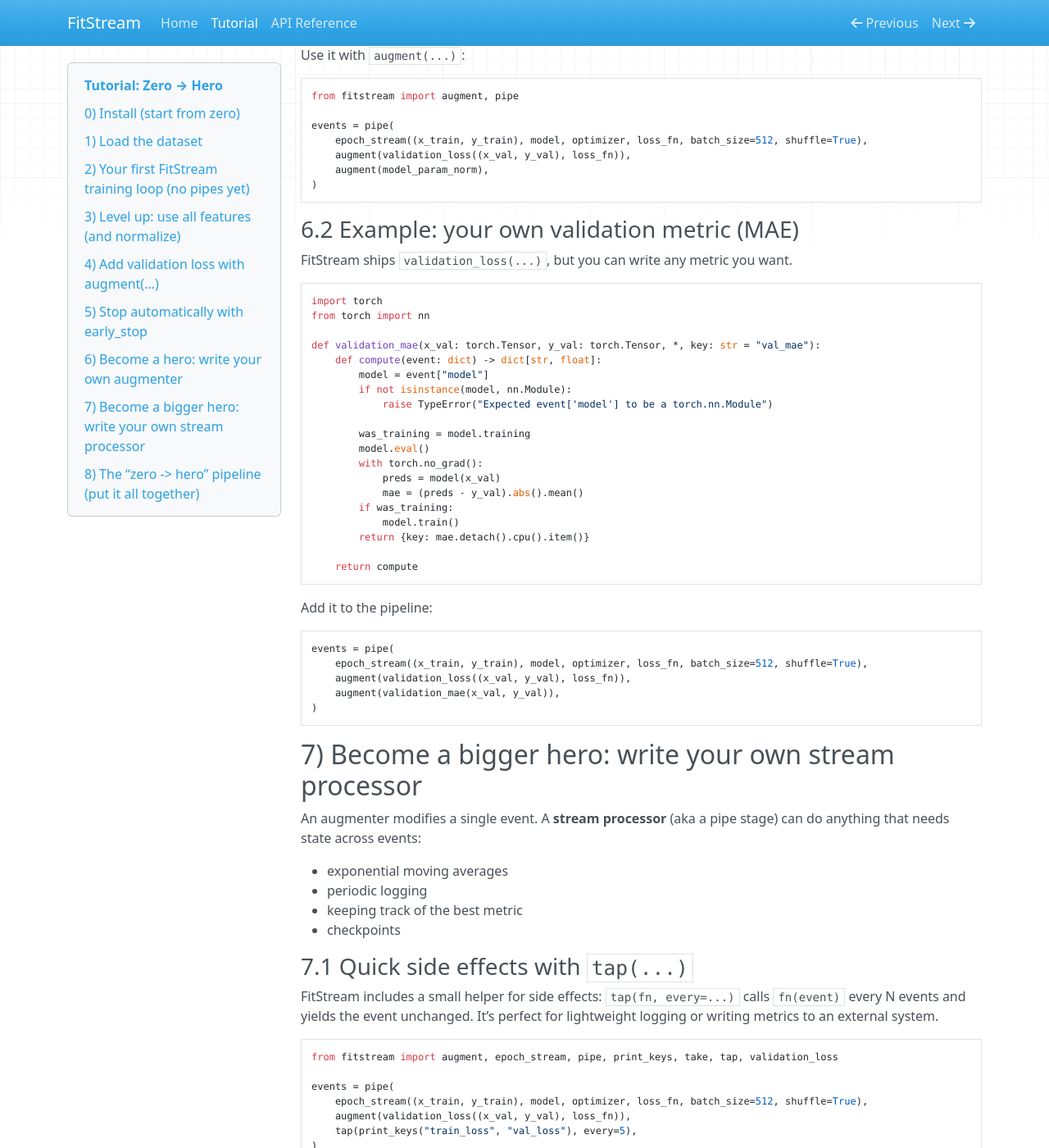
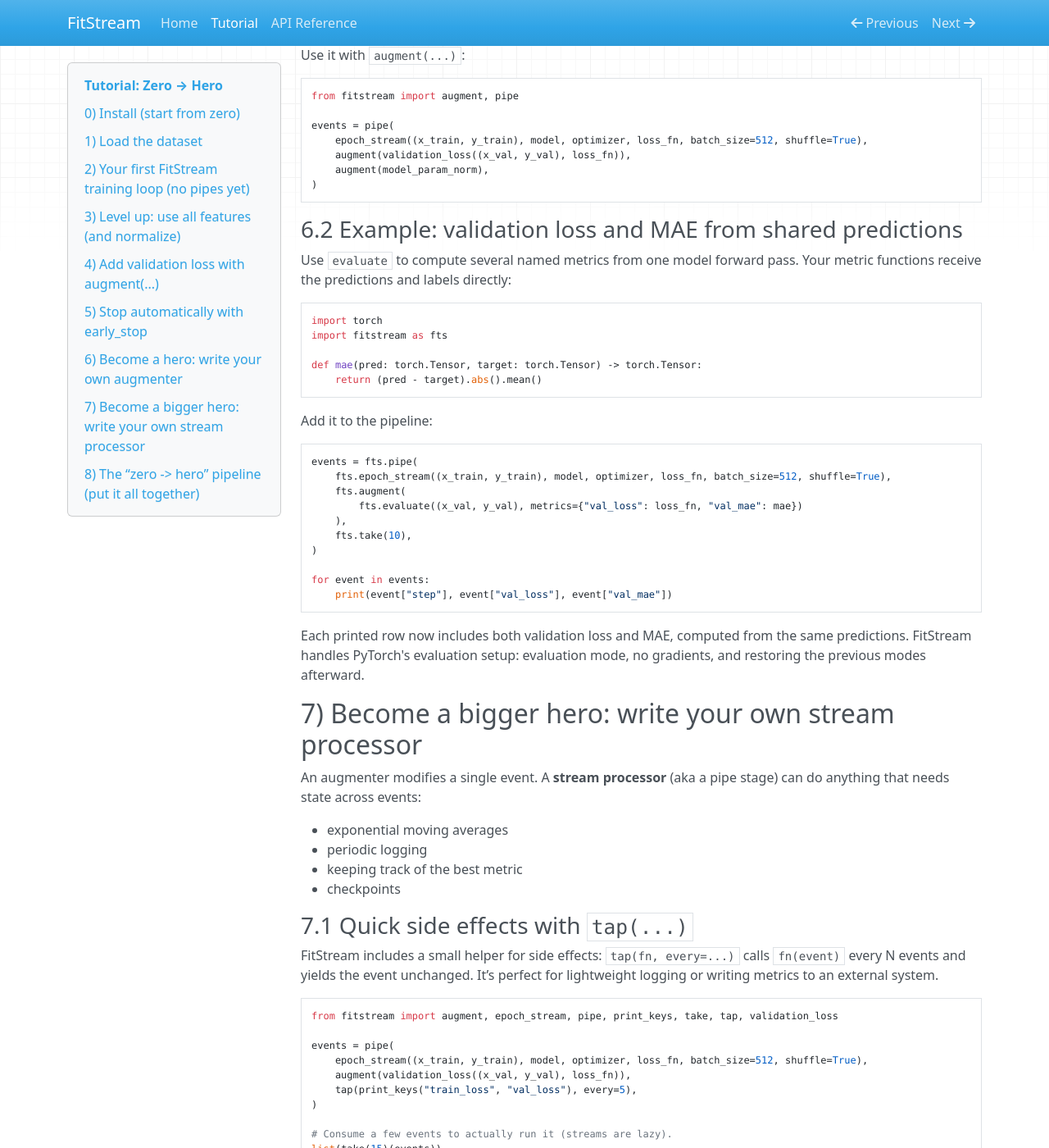
Before and after one commit to alexshtf/fitstream, an MkDocs documentation site: the page built from docs/tutorial.md, in a window 1280 px wide and 1400 px high, scrolled down 5655 px. Shown: the whole window at 82% size. Built offline with MkDocs 1.6.1, drawn with Linux system fonts in a browser that asks for light colours; nearby versions of some CDN libraries.

Commit message:
Document shared validation metric evaluation

````diff
--- a/docs/tutorial.md
+++ b/docs/tutorial.md
@@ -312,41 +312,36 @@
 )
 ```
 
-### 6.2 Example: your own validation metric (MAE)
+### 6.2 Example: validation loss and MAE from shared predictions
 
-FitStream ships `validation_loss(...)`, but you can write any metric you want.
+Use `evaluate` to compute several named metrics from one model forward pass. Your metric functions receive
+the predictions and labels directly:
 
 ```python
 import torch
-from torch import nn
+import fitstream as fts
 
-def validation_mae(x_val: torch.Tensor, y_val: torch.Tensor, *, key: str = "val_mae"):
-    def compute(event: dict) -> dict[str, float]:
-        model = event["model"]
-        if not isinstance(model, nn.Module):
-            raise TypeError("Expected event['model'] to be a torch.nn.Module")
-
-        was_training = model.training
-        model.eval()
-        with torch.no_grad():
-            preds = model(x_val)
-            mae = (preds - y_val).abs().mean()
-        if was_training:
-            model.train()
-        return {key: mae.detach().cpu().item()}
-
-    return compute
+def mae(pred: torch.Tensor, target: torch.Tensor) -> torch.Tensor:
+    return (pred - target).abs().mean()
 ```
 
 Add it to the pipeline:
 
 ```python
-events = pipe(
-    epoch_stream((x_train, y_train), model, optimizer, loss_fn, batch_size=512, shuffle=True),
-    augment(validation_loss((x_val, y_val), loss_fn)),
-    augment(validation_mae(x_val, y_val)),
+events = fts.pipe(
+    fts.epoch_stream((x_train, y_train), model, optimizer, loss_fn, batch_size=512, shuffle=True),
+    fts.augment(
+        fts.evaluate((x_val, y_val), metrics={"val_loss": loss_fn, "val_mae": mae})
+    ),
+    fts.take(10),
 )
+
+for event in events:
+    print(event["step"], event["val_loss"], event["val_mae"])
 ```
+
+Each printed row now includes both validation loss and MAE, computed from the same predictions.
+FitStream handles PyTorch's evaluation setup: evaluation mode, no gradients, and restoring the previous modes afterward.
 
 ## 7) Become a bigger hero: write your own stream processor
 
````
Also changed, not shown: README.md (+22 -0 lines).
